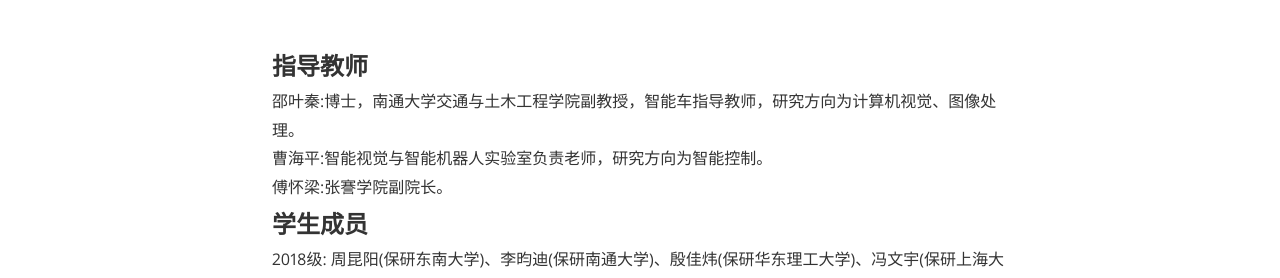
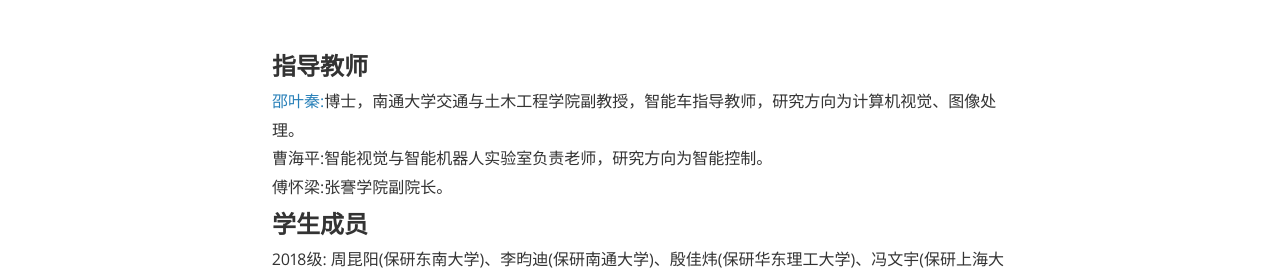
Before and after one commit to ZhangJianLab/ZhangJianLab.github.io, a Jekyll site: the page built from people.html, in a window 1280 px wide. Shown: the part 176-454 px from the top of the page. Built offline with Jekyll 4.4.1, drawn with Linux system fonts in a browser that asks for light colours; nearby versions of some CDN libraries; comment, search, counter and statistics services are not loaded; a style sheet for code colours, icons or effects is not loaded; some of the changed lines change nothing that is shown.

Commit message:
firsedsssss commit

```diff
--- a/people.html
+++ b/people.html
@@ -5,7 +5,7 @@
 ---
 
 <font size="+2"><strong> 指导教师</strong></font><br>
-邵叶秦:博士，南通大学交通与土木工程学院副教授，智能车指导教师，研究方向为计算机视觉、图像处理。<br>
+<a href="https://zjxy.ntu.edu.cn/2020/0620/c2206a145648/page.htm"> 邵叶秦:</a>博士，南通大学交通与土木工程学院副教授，智能车指导教师，研究方向为计算机视觉、图像处理。<br>
 曹海平:智能视觉与智能机器人实验室负责老师，研究方向为智能控制。<br>
 傅怀梁:张謇学院副院长。
 <br>
```
